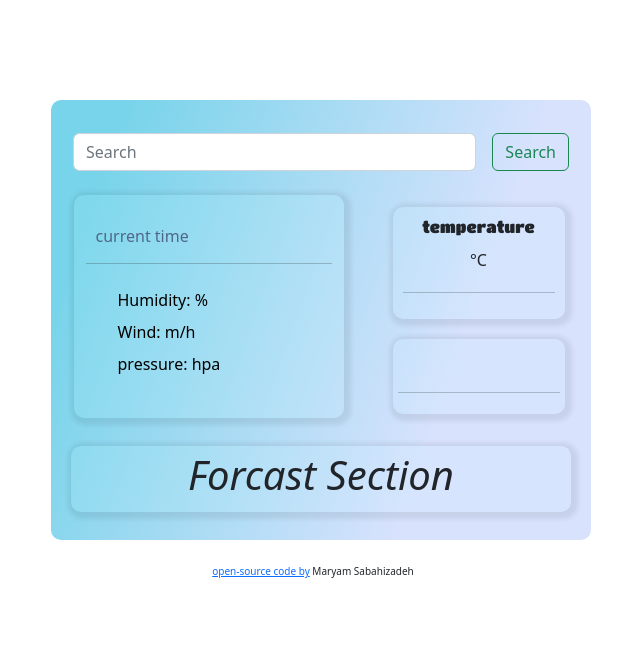
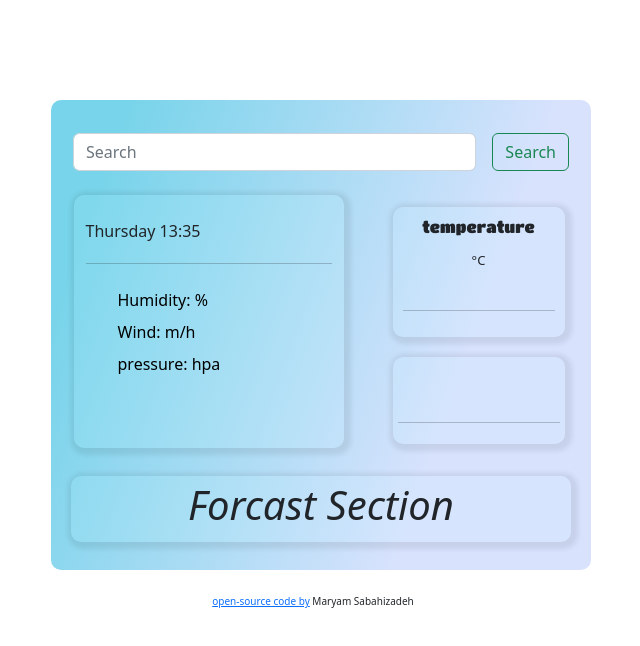
Before and after one commit to maryamsbhz/weather-react-app, a React (Create React App) app: page / in a window 1280 px wide. Shown: the top 646 px of the page, without its empty margins (327-967 px from the left). Built offline with nearby package versions, Linux system fonts and the light colour scheme; a web font is replaced by a local one.

Commit message:
Add current time

```diff
--- a/src/App.css
+++ b/src/App.css
@@ -50,6 +50,11 @@ hr{
   border: 1px;
   border-radius: 10px;
   box-shadow: 2px 2px 5px 5px rgb(0, 0, 0 , 0.08);
+
+}
+.condition{
+  font-size: 20px;
+  margin: 20px 10px 10px 10px;
 }
 .info{
   margin-top: 20px;
@@ -57,7 +62,14 @@ hr{
   color: black;
 
 }
-
+.temp{
+  font-size: 25px;
+}
+.unit{
+  font-size: 13px;
+  position: relative;
+  top: -14px;
+}
 .current-time{
   color: #516787;
   position: relative;
--- /dev/null
+++ b/src/FormatDate.js
@@ -0,0 +1,19 @@
+import React from "react";
+
+export default function FormattedDate() {
+  let now = new Date();
+  let days=["Sunday", "Monday", "Tuesday","wednesday","Thursday","Friday","Saturday"];
+  let day = days[now.getDay()];
+  let minutes = now.getMinutes();
+  let hour = now.getHours();
+
+
+  if (hour < 10) {
+    hour = `0${hour}`;
+  }
+  if (minutes < 10) {
+    minutes = `0${minutes}`;
+  }
+  return(<span>{day} {hour}:{minutes}</span> );
+
+}
--- a/src/Search.js
+++ b/src/Search.js
@@ -3,23 +3,25 @@ import './App.css';
 import Forecast from "./Forecast.js";
 import 'bootstrap/dist/css/bootstrap.min.css';
 import axios from "axios";
+import FormatDate from "./FormatDate.js"
+
 
 function Search(){
   let [city,setCity]=useState("")
-   const [weather, setWeather] = useState({});
+  const [weather, setWeather] = useState({});
 
 
   function showWeather(response){
     setWeather({
       name : response.data.name,
       temperature: Math.round(response.data.main.temp),
-      wind: response.data.wind.speed,
+      //date: new Date(response.data.dt * 1000),
+      wind: Math.round(response.data.wind.speed),
       humidity: response.data.main.humidity,
       pressure : response.data.main.pressure,
       icon: `http://openweathermap.org/img/wn/${response.data.weather[0].icon}@2x.png`,
       description: response.data.weather[0].description
     });
-    console.log(response.data)
   }
   function handleSubmit(event){
     event.preventDefault();
@@ -42,7 +44,7 @@ function Search(){
       </div>
       <div className="row mt-3">
         <div className="description col-6">
-          <span className="current-time">current time</span>
+          <FormatDate  />
           <h1 className="city">{weather.name}</h1>
           <hr />
           <ul className="info">
@@ -54,10 +56,10 @@ function Search(){
         <div className="left-boxes col-4 mt-2 p-1"  >
           <div className="temperature">
             <h6>temperature</h6>
-            <span ><strong className="temp">{weather.temperature}</strong>°C </span><hr />
+            <span ><strong className="temp">{weather.temperature}</strong><span className="unit">°C</span> </span><hr />
           </div>
           <div className="air-condition">
-            <h3 className="condition">{weather.description}</h3>
+            <h3 className="condition text-capitalize">{weather.description}</h3>
             <img src={weather.icon} alt={weather.description} className="icon" /><hr />
           </div>
         </div>
```
